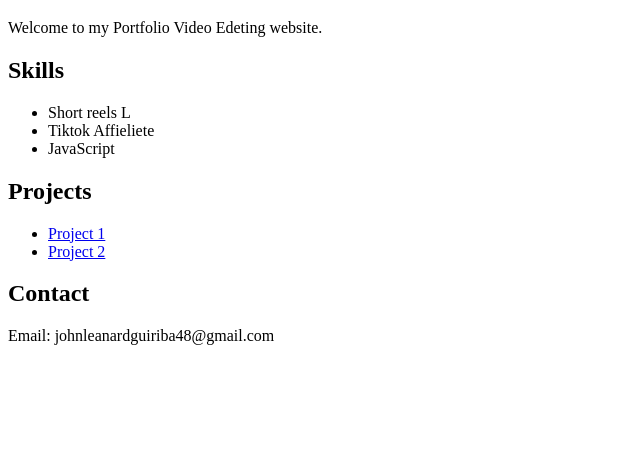
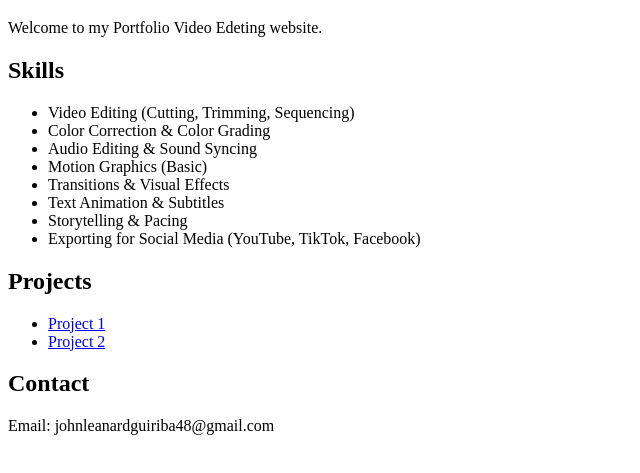
Before and after one commit to JLEANARD/JLeanard, a plain HTML site: page index.html in a window 1280 px wide. Shown: the part 61-534 px from the top of the page, without its empty margins (0-640 px from the left). Drawn offline with Linux system fonts and the light colour scheme.

Commit message:
Update index.html

```diff
--- a/index.html
+++ b/index.html
@@ -8,12 +8,18 @@
   <h1>Hi! I’m John Leanard Guiriba</h1>
   <p>Welcome to my Portfolio Video Edeting website.</p>
 
-  <h2>Skills</h2>
-  <ul>
-    <li>Short reels L</li>
-    <li>Tiktok Affieliete</li>
-    <li>JavaScript</li>
-  </ul>
+ <h2>Skills</h2>
+<ul>
+  <li>Video Editing (Cutting, Trimming, Sequencing)</li>
+  <li>Color Correction & Color Grading</li>
+  <li>Audio Editing & Sound Syncing</li>
+  <li>Motion Graphics (Basic)</li>
+  <li>Transitions & Visual Effects</li>
+  <li>Text Animation & Subtitles</li>
+  <li>Storytelling & Pacing</li>
+  <li>Exporting for Social Media (YouTube, TikTok, Facebook)</li>
+</ul>
+
 
   <h2>Projects</h2>
   <ul>
```
